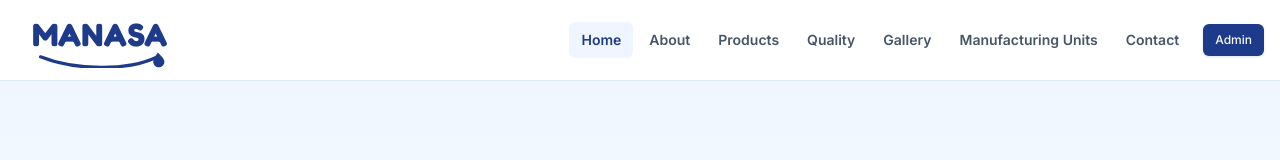
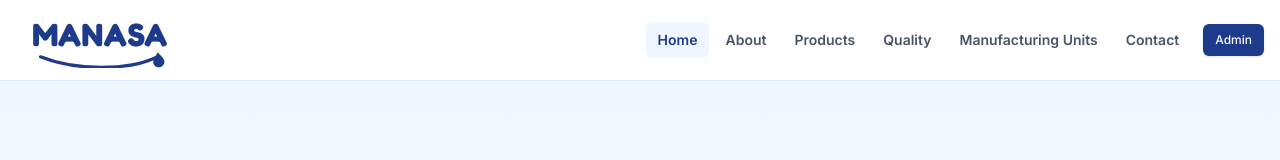
Before and after one commit to Akshara3104/Manasa, a Next.js app: page / in a window 1280 px wide. Shown: the top 160 px of the page. Built offline with nearby package versions, Linux system fonts and the light colour scheme.

Commit message:
Update SiteNav.jsx

```diff
--- a/components/SiteNav.jsx
+++ b/components/SiteNav.jsx
@@ -11,7 +11,6 @@ const links = [
   { href: '/about', label: 'About' },
   { href: '/products', label: 'Products' },
   { href: '/quality', label: 'Quality' },
-  { href: '/gallery', label: 'Gallery' },
   { href: '/manufacturing-units', label: 'Manufacturing Units' },
   { href: '/contact', label: 'Contact' }
 ];
```
